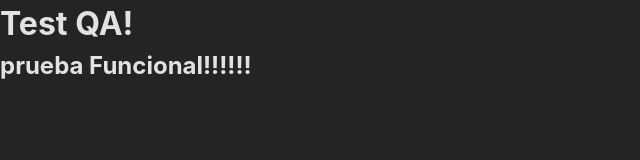
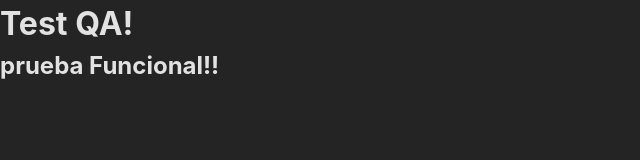
Before and after one commit to reactivos23646/Clon-Pelis-codo, a React (Vite) app: page / in a window 1280 px wide. Shown: the top 160 px of the page, without its empty margins (0-640 px from the left). Built offline with nearby package versions, Linux system fonts and the light colour scheme.

Commit message:
fix pipelines

```diff
--- a/src/App.jsx
+++ b/src/App.jsx
@@ -4,7 +4,7 @@ export const App = () => {
   return (
     <div>
       <h1>Test QA!</h1>
-      <h2> prueba Funcional!!!!!!</h2>
+      <h2> prueba Funcional!!</h2>
 
     </div>
   )
```
